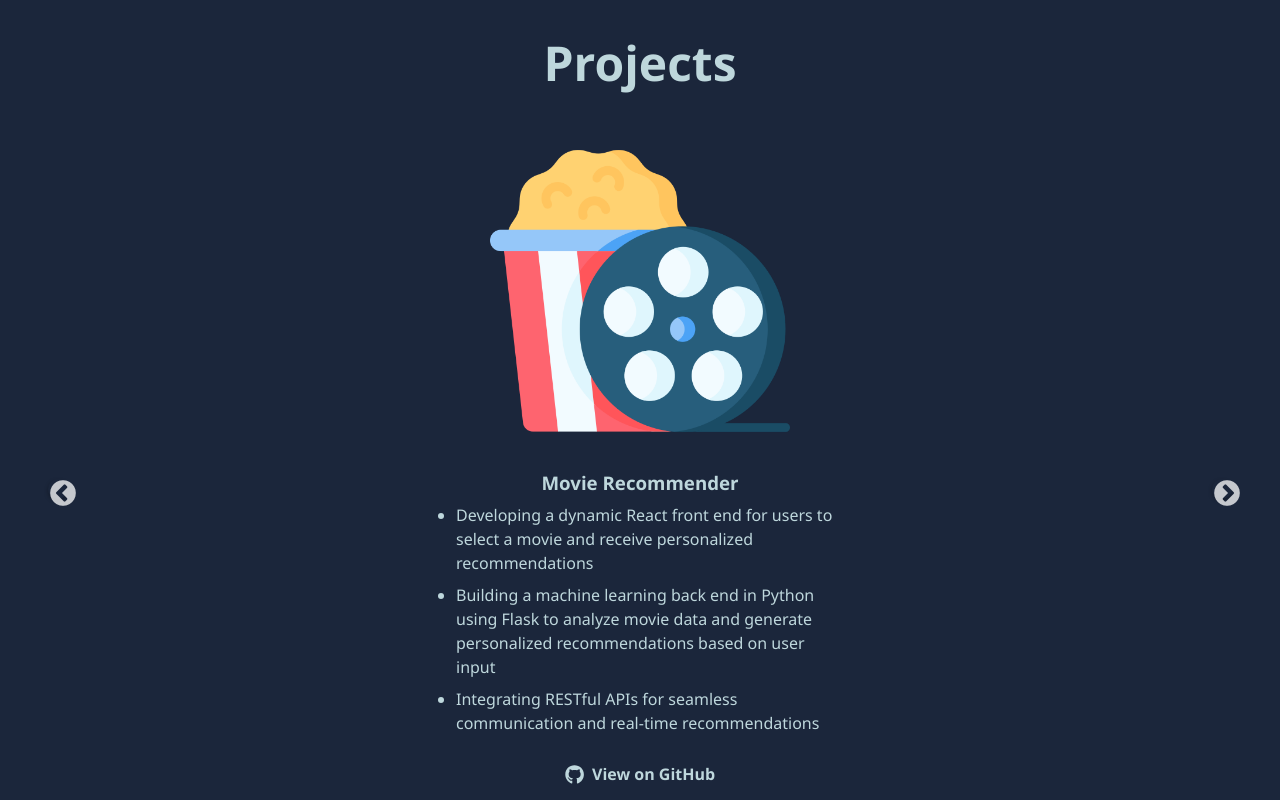
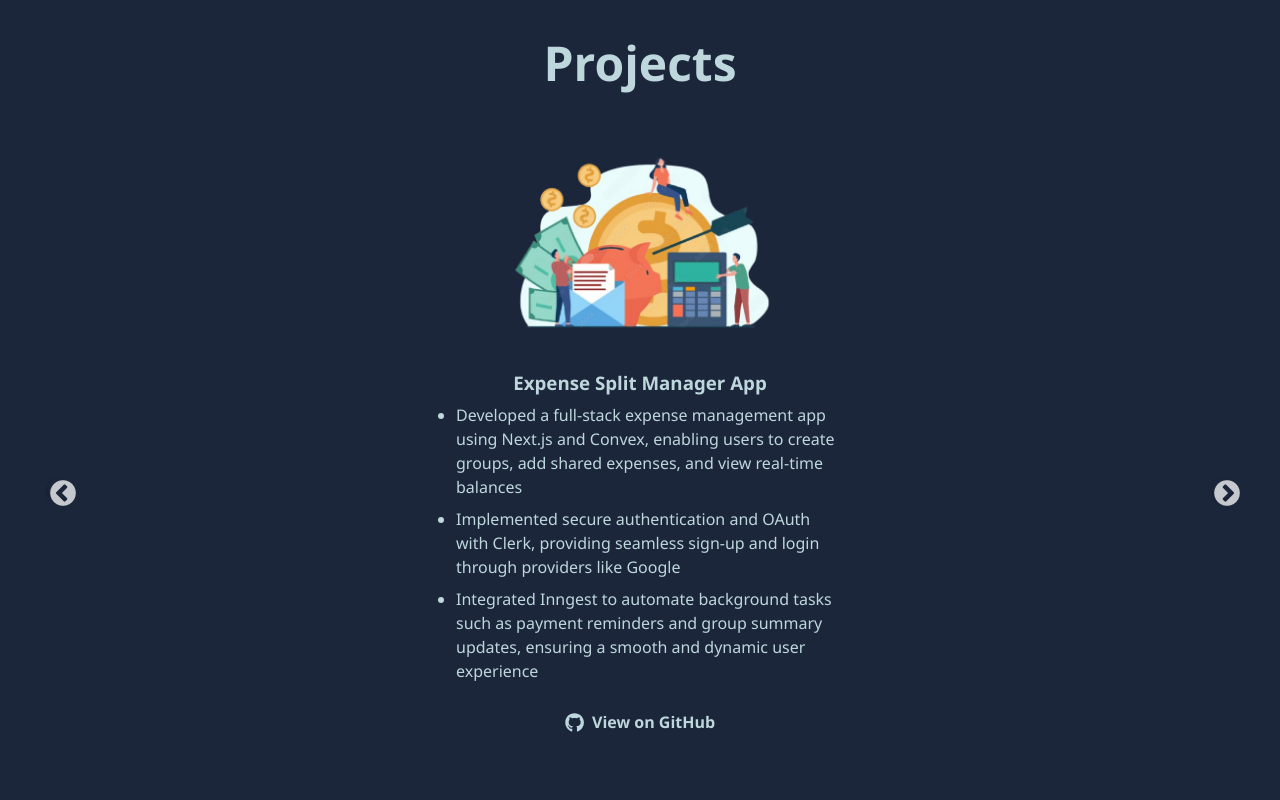
Before and after one commit to Ansh-Gandhi/Ansh-Personal-Portfolio-Website-2, a React (Create React App) app: page / in a window 1280 px wide. Shown: the part 4900-5700 px from the top of the page. Built offline with nearby package versions, Linux system fonts and the light colour scheme.

Commit message:
added new project

```diff
--- a/src/components/ProjectsCarousel.jsx
+++ b/src/components/ProjectsCarousel.jsx
@@ -12,18 +12,19 @@ import stockTrendImage from "../assests/images/stocks-removebg-preview.png";
 import graphImage from "../assests/images/Directed.svg.png";
 import concurrentServerImage from "../assests/images/server-removebg-preview.png";
 import epilogImage from "../assests/images/Custom Size 1.png"
+import expenseManagerImage from "../assests/images/expense-manager.png"
 
 
 const projects = [
   {
-    title: "Movie Recommender",
+    title: "Expense Split Manager App",
     description: [
-      "Developing a dynamic React front end for users to select a movie and receive personalized recommendations",
-      "Building a machine learning back end in Python using Flask to analyze movie data and generate personalized recommendations based on user input",
-      "Integrating RESTful APIs for seamless communication and real-time recommendations",
+      "Developed a full-stack expense management app using Next.js and Convex, enabling users to create groups, add shared expenses, and view real-time balances",
+      "Implemented secure authentication and OAuth with Clerk, providing seamless sign-up and login through providers like Google",
+      "Integrated Inngest to automate background tasks such as payment reminders and group summary updates, ensuring a smooth and dynamic user experience",
     ],
-    image: movieRecommenderImage,
-    github: "https://github.com/Ansh-Gandhi/Movie-Recommender-Web-App",
+    image: expenseManagerImage,
+    github: "https://github.com/Ansh-Gandhi/Expense-Managing-App",
   },
   {
     title: "Chatting Web Application",
@@ -44,6 +45,16 @@ const projects = [
     ],
     image: stockTrendImage,
     github:"https://github.com/Ansh-Gandhi/Stock-Trend-Prediction-Website"
+  },
+  {
+    title: "Movie Recommender",
+    description: [
+      "Developing a dynamic React front end for users to select a movie and receive personalized recommendations",
+      "Building a machine learning back end in Python using Flask to analyze movie data and generate personalized recommendations based on user input",
+      "Integrating RESTful APIs for seamless communication and real-time recommendations",
+    ],
+    image: movieRecommenderImage,
+    github: "https://github.com/Ansh-Gandhi/Movie-Recommender-Web-App",
   },
   {
     title: "Nom Appetit",
```
Also changed, not shown: src/assests/images/expense-manager.png (added).
